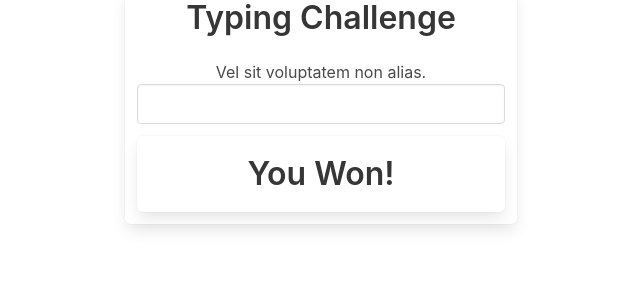
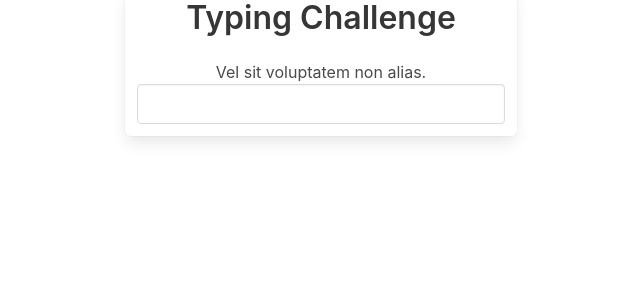
Before and after one commit to BeataJ/typing-angular, an Angular app: page / in a window 1280 px wide. Shown: the top 300 px of the page, without its empty margins (319-959 px from the left). Built offline with nearby package versions, Linux system fonts and the light colour scheme.

Commit message:
create enteredText and *ngIf

```diff
--- a/src/app/app.component.html
+++ b/src/app/app.component.html
@@ -13,7 +13,7 @@
         />
       </div>
 
-      <div class="box has-text-centered">
+      <div *ngIf="randomText === enteredText" class="box has-text-centered">
         <h1 class="title">You Won!</h1>
       </div>
     </div>
```
